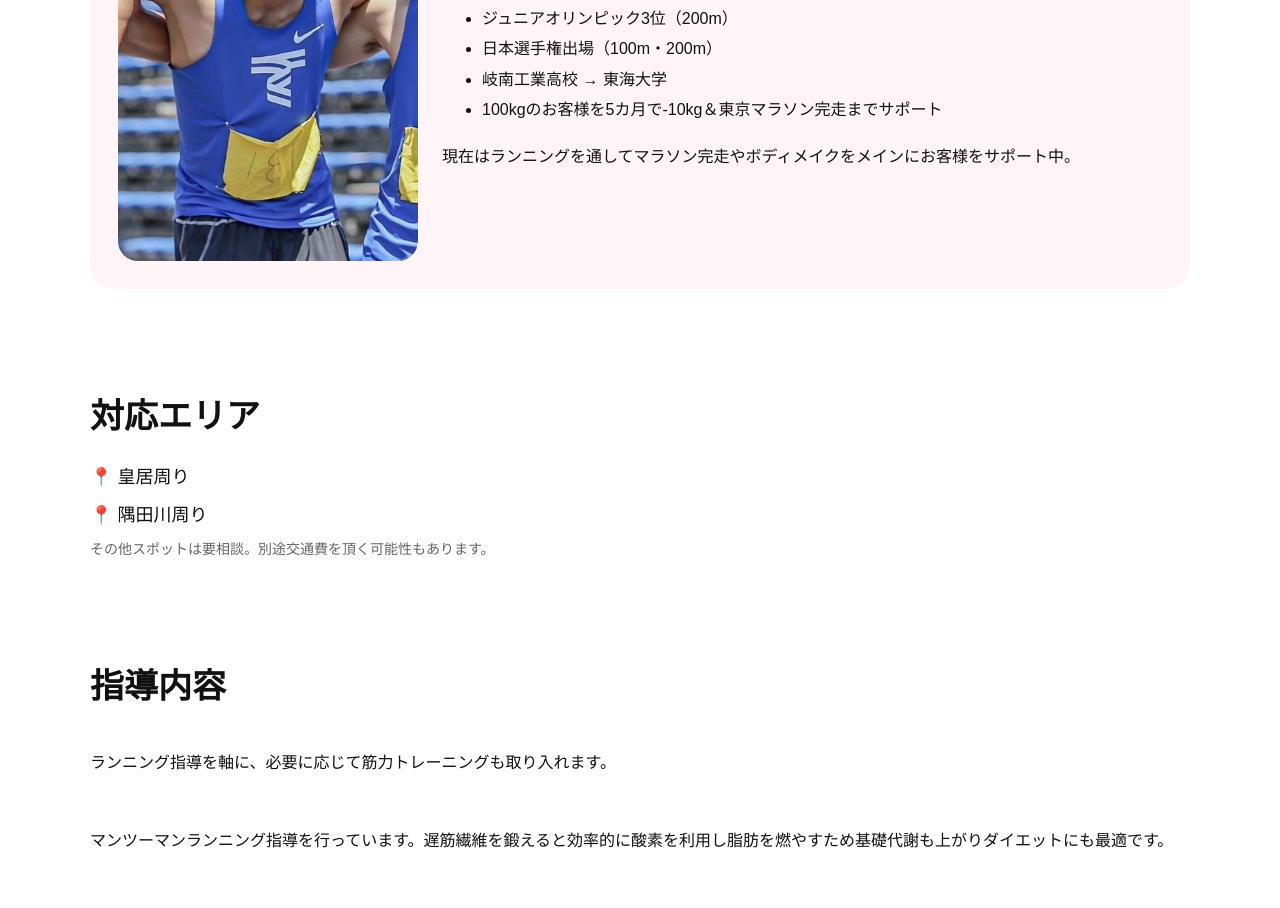
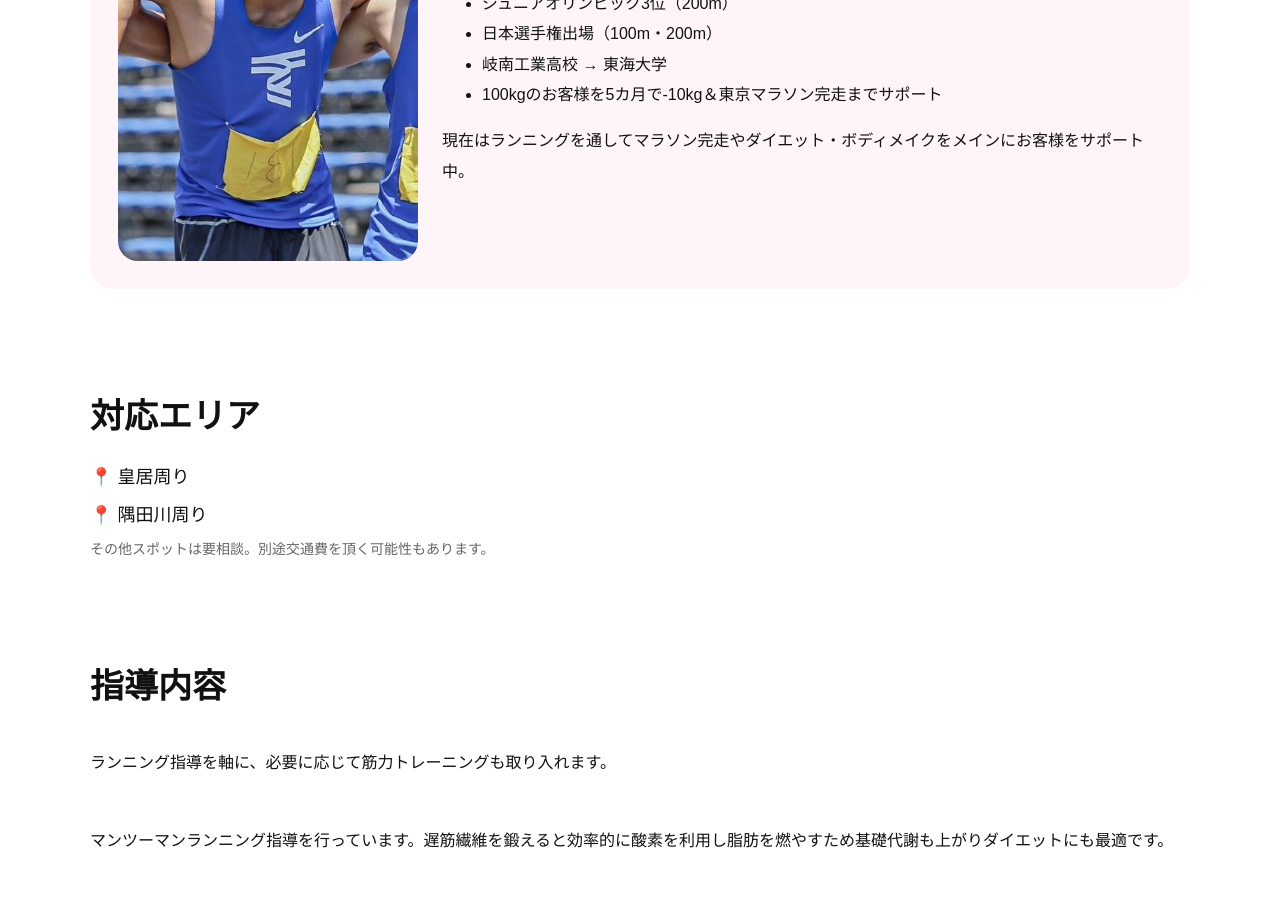
Before and after one commit to sparklingLASER/luka-web, a Next.js app: page / in a window 1280 px wide. Shown: the part 1140-2048 px from the top of the page. Built offline with nearby package versions, Linux system fonts and the light colour scheme.

Commit message:
Update page.jsx

```diff
--- a/app/page.jsx
+++ b/app/page.jsx
@@ -105,7 +105,7 @@ export default function HomePage() {
         <li>岐南工業高校 → 東海大学</li>
         <li>100kgのお客様を5カ月で-10kg＆東京マラソン完走までサポート</li>
       </ul>
-      <p>現在はランニングを通してマラソン完走やボディメイクをメインにお客様をサポート中。</p>
+      <p>現在はランニングを通してマラソン完走やダイエット・ボディメイクをメインにお客様をサポート中。</p>
     </div>
   </div>
 </section>
```
